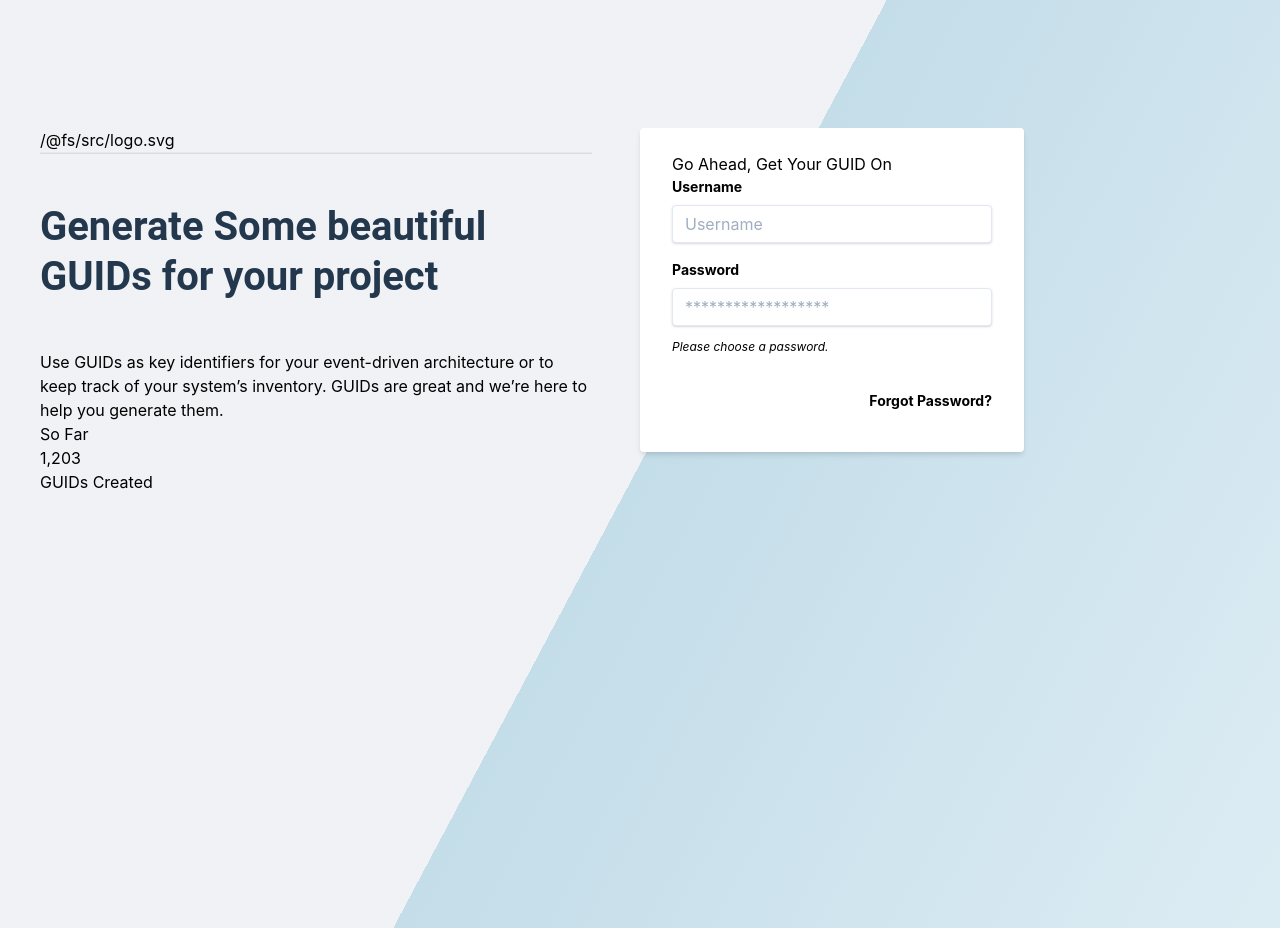
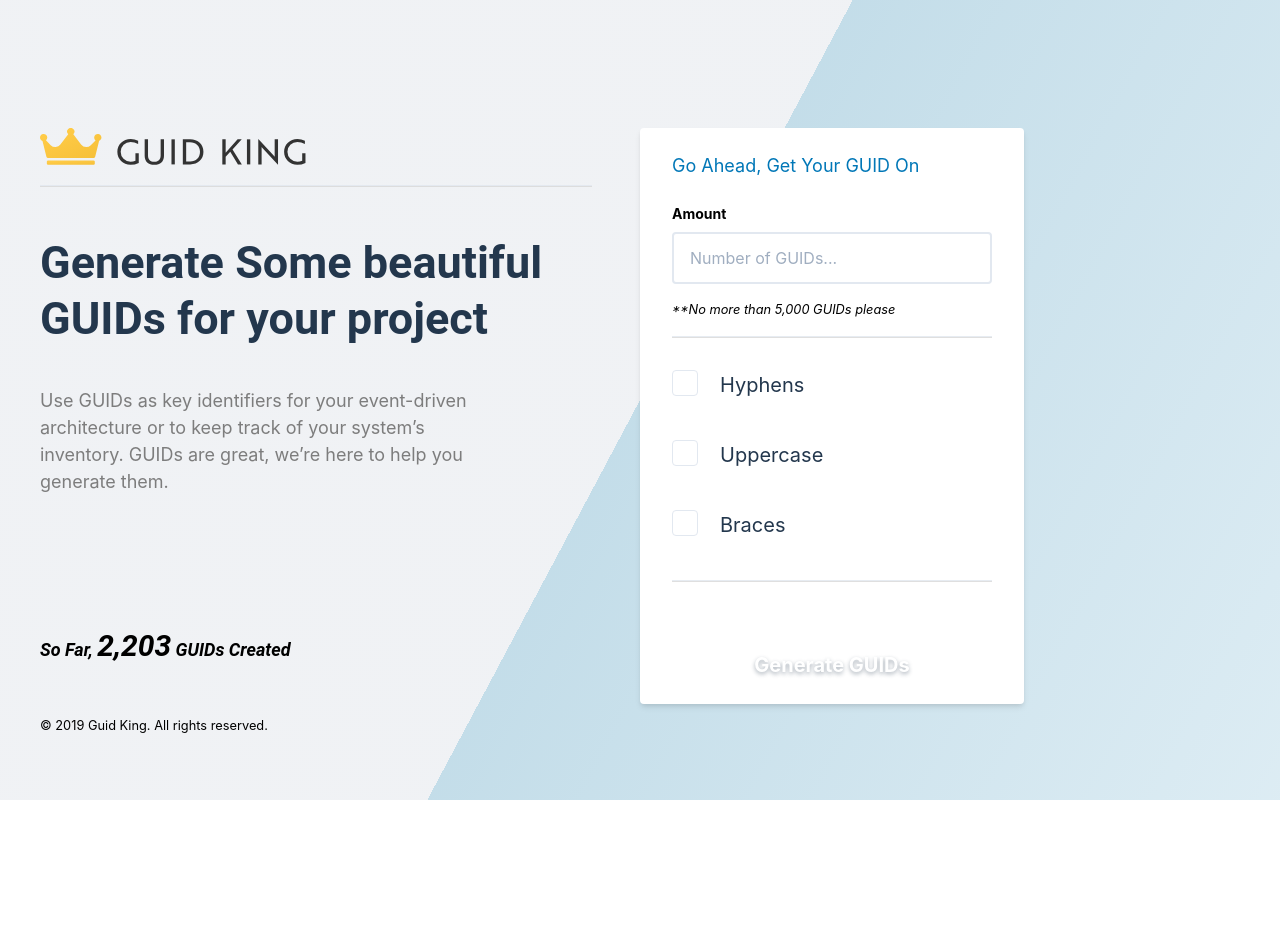
Before and after one commit to heyjohnford/guidking.com, a React (Create React App) app: page / in a window 1280 px wide. After the commit the page ends 800 px from the top, so only its background shows below. Built offline with nearby package versions, Linux system fonts and the light colour scheme.

Commit message:
Finish overall feel of client

```diff
--- a/src/App.css
+++ b/src/App.css
@@ -1,23 +1,72 @@
+.app-font {
+  font-family: "Avenir Next", "Roboto", "Oxygen";
+}
+
 .app-title {
-  font-family: "Avenir Next", "Roboto", "Oxygen";
-  color: var(--title-color);
-  font-size: 40px;
+  color: var(--title-color-primary);
+  font-size: 45px;
+}
+
+.app-title-secondary {
+  color: var(--title-color-secondary);
 }
 
 .app-container {
   display: grid;
   margin-left: auto;
   margin-right: auto;
-  /* grid-gap: 10px; */
   grid-template-columns: repeat(2, 1fr);
-
   grid-auto-rows: minmax(100px, auto);
   max-width: 1200px;
 }
 
+.app-text {
+  color: var(--text-color-primary);
+}
+
+.app-text-secondary {
+  color: var(--text-color-secondary);
+}
+
 .app-hr {
-  border-bottom: 1px solid #D8D8D8;
+  border-bottom: 1px solid var(--highlights);
   opacity: 0.8;
+}
+
+.app-input-checkbox {
+  position: absolute;
+  top: 0;
+  left: 0;
+  width: 26px;
+  height: 26px;
+}
+
+.app-input-checkbox:checked {
+  background-color: var(--title-color-secondary);
+}
+
+.app-input-checkbox:after {
+  content: "";
+  position: absolute;
+  display: none;
+}
+
+.app-input-checkbox:checked:after {
+  display: block;
+}
+
+.app-input-checkbox:after {
+  left: 8px;
+  top: 3px;
+  width: 8px;
+  height: 14px;
+  border: solid #fff;
+  border-width: 0 3px 3px 0;
+  transform: rotate(45deg);
+}
+
+.app-btn {
+  text-shadow: 0 2px 4px rgb(34, 54, 77, 0.4);
 }
 
 @keyframes App-logo-spin {
@@ -28,3 +77,7 @@
     transform: rotate(360deg);
   }
 }
+
+.app-footer {
+  bottom: 4rem;
+}
--- a/src/App.js
+++ b/src/App.js
@@ -1,50 +1,64 @@
 import React, { Component } from 'react';
-import logo from './logo.svg';
+import { ReactComponent as Logo } from './logo.svg';
 import './App.css';
 
 class App extends Component {
   render() {
     return (
-      <div className="app-container mt-32">
+      <div className="app-container pt-32">
         <div className="app-item app-item1 mr-12">
-          {logo}
+          <header>
+            <a className="inline-flex mb-5" href="/">
+              <Logo />
+            </a>
+          </header>
           <hr className="app-hr" />
-          <h1 className="app-title font-semibold leading-tight my-12">Generate Some beautiful<br />GUIDs for your project</h1>
-          <p>Use GUIDs as key identifiers for your event-driven architecture or to keep track of your system’s inventory. GUIDs are great and we’re here to help you generate them.</p>
-          <div className="app-guidcounter">
-            <p>So Far</p>
-            <p>1,203</p>
-            <p>GUIDs Created</p>
+          <h1 className="app-title app-font font-semibold leading-tight mt-12 mb-10">Generate Some beautiful<br />GUIDs for your project</h1>
+          <p className="app-text-secondary leading-normal w-5/6">Use GUIDs as key identifiers for your event-driven architecture or to keep track of your system’s inventory. GUIDs are great, we’re here to help you generate them.</p>
+          <div className="app-guidcounter app-font font-semibold italic mt-32">
+            <p className="text-blue-darkest">So Far, <span className="text-blue font-bold text-3xl">2,203</span> GUIDs Created</p>
           </div>
         </div>
         <div className="app-item app-item2">
           <div className="w-full max-w-sm">
-            <form className="bg-white shadow-md rounded px-8 pt-6 pb-8 mb-4">
-              <h2>Go Ahead, Get Your GUID On</h2>
-              <div className="mb-4">
-                <label className="block text-grey-darker text-sm font-bold mb-2" htmlFor="username">
-                  Username
-                </label>
-                <input className="shadow appearance-none border rounded w-full py-2 px-3 text-grey-darker leading-tight focus:outline-none focus:shadow-outline" id="username" type="text" placeholder="Username" />
-              </div>
-              <div className="mb-6">
-                <label className="block text-grey-darker text-sm font-bold mb-2" htmlFor="password">
-                  Password
-                </label>
-                <input className="shadow appearance-none border border-red rounded w-full py-2 px-3 text-grey-darker mb-3 leading-tight focus:outline-none focus:shadow-outline" id="password" type="password" placeholder="******************" />
-                <p className="text-red text-xs italic">Please choose a password.</p>
+            <form className="app-form bg-white shadow-md rounded">
+              <div className="app-form-container px-8 pt-6 pb-8 mb-3">
+                <h2 className="app-title-secondary text-lg mb-6">Go Ahead, Get Your GUID On</h2>
+                <div className="mb-3">
+                  <label className="block text-grey-darker text-sm font-bold mb-2" htmlFor="amount">
+                    Amount
+                  </label>
+                  <input className="bg-grey-lighter appearance-none border-2 border-grey-lighter rounded w-full py-2 px-4 text-grey-darkest leading-loose focus:outline-none focus:bg-white focus:border-blue" id="number-of-guids" name="number-of-guids" type="text" placeholder="Number of GUIDs..." />
+                </div>
+                <small className="text-grey-dark"><em>**No more than 5,000 GUIDs please</em></small>
+                <hr className="app-hr mt-4" />
+                <div className="app-text mt-8 mb-6">
+                  <label className="block relative mb-10 pl-12">
+                    <input className="appearance-none border rounded app-input-checkbox hover:bg-grey-lighter cursor-pointer" type="checkbox" />
+                    <span className="text-xl">Hyphens</span>
+                  </label>
+                  <label className="block relative mb-10 pl-12">
+                    <input className="appearance-none border rounded app-input-checkbox hover:bg-grey-lighter cursor-pointer" type="checkbox" />
+                    <span className="text-xl">Uppercase</span>
+                  </label>
+                  <label className="block relative mb-10 pl-12">
+                    <input className="appearance-none border rounded app-input-checkbox hover:bg-grey-lighter cursor-pointer" type="checkbox" />
+                    <span className="text-xl">Braces</span>
+                  </label>
+                </div>
+                <hr className="app-hr" />
               </div>
               <div className="flex items-center justify-between">
-                <button className="bg-blue hover:bg-blue-dark text-white font-bold py-2 px-4 rounded focus:outline-none focus:shadow-outline" type="button">
-                  Sign In
+                <button className="app-btn bg-blue text-white text-xl font-bold w-full py-6 rounded rounded-t-none hover:bg-blue-dark focus:outline-none focus:shadow-outline" type="button">
+                  Generate GUIDs
                 </button>
-                <a className="inline-block align-baseline font-bold text-sm text-blue hover:text-blue-darker" href="#">
-                  Forgot Password?
-                </a>
               </div>
             </form>
           </div>
         </div>
+        <footer className="app-footer absolute">
+          <small className="text-grey-darker">&copy; 2019 Guid King. All rights reserved.</small>
+        </footer>
       </div>
     );
   }
--- a/src/index.css
+++ b/src/index.css
@@ -2,12 +2,25 @@
   --bg-color-primary: hsl(216, 19%, 95%);
   --bg-blue1: hsl(199, 46%, 84%);
   --bg-blue2: hsl(199, 50%, 91%);
-  --title-color: hsl(212, 38%, 22%);
+  --title-color-primary: hsl(212, 38%, 22%);
+  --title-color-secondary: hsl(201, 99%, 36%);
+  --text-color-primary: hsl(212, 38%, 22%);
+  --text-color-secondary: hsl(0, 0%, 49%);
+  --highlights: #D8D8D8;
+}
+
+html, body {
+  margin: 0;
+  padding: 0;
+}
+
+*, *:before, *:after {
+  box-sizing: border-box;
+  margin: 0;
+  padding: 0;
 }
 
 body {
-  margin: 0;
-  padding: 0;
   /* background: var(--bg-color-primary); */
   background:
   linear-gradient(118deg,
@@ -17,7 +30,6 @@ body {
   );
   background-repeat: no-repeat;
   height: 100vh;
-  overflow: hidden;
   font-family: -apple-system, BlinkMacSystemFont, "Segoe UI", "Roboto", "Oxygen",
     "Ubuntu", "Cantarell", "Fira Sans", "Droid Sans", "Helvetica Neue",
     sans-serif;
@@ -29,3 +41,7 @@ code {
   font-family: source-code-pro, Menlo, Monaco, Consolas, "Courier New",
     monospace;
 }
+
+p {
+  font-size: 18px;
+}
```
Also changed, not shown: src/logo.svg, 1 other file (tests, documents, lock files or other folders).
